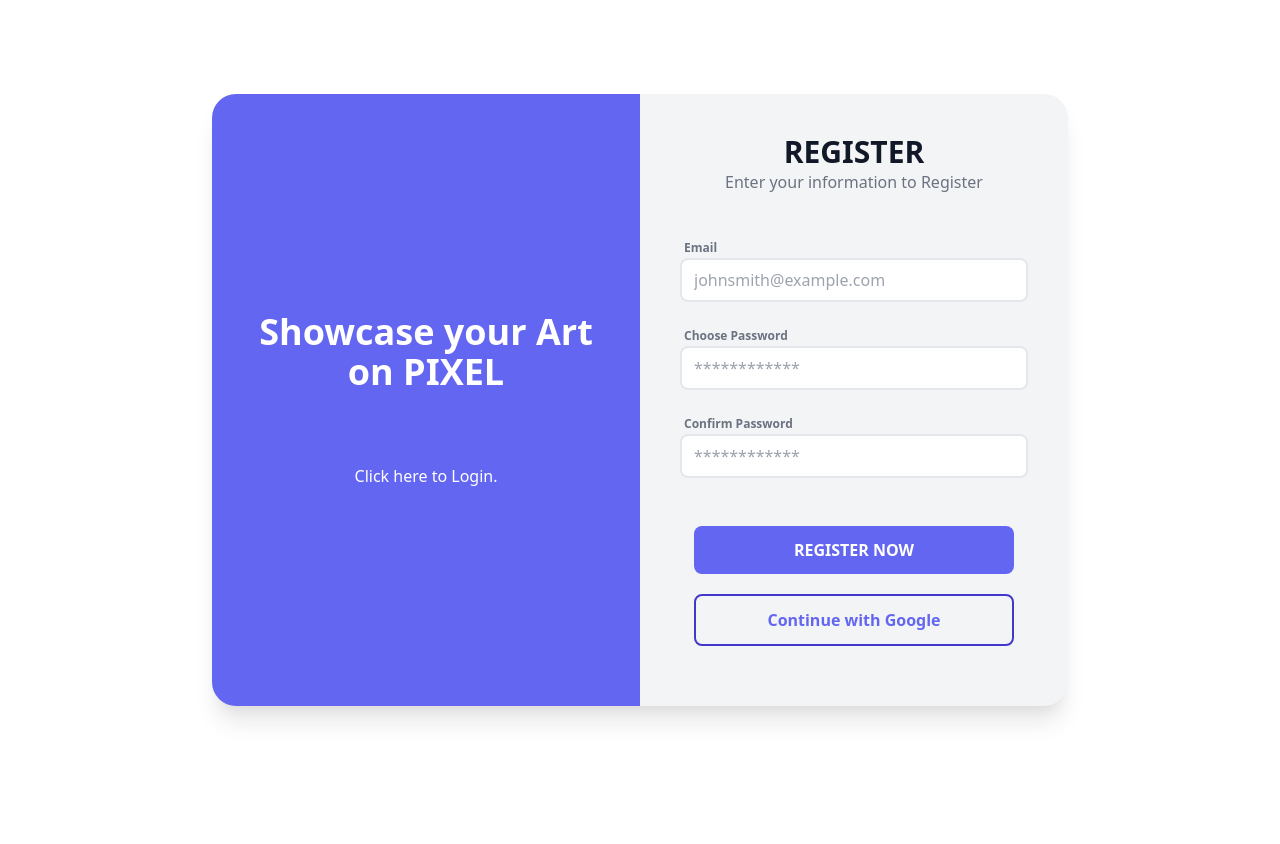
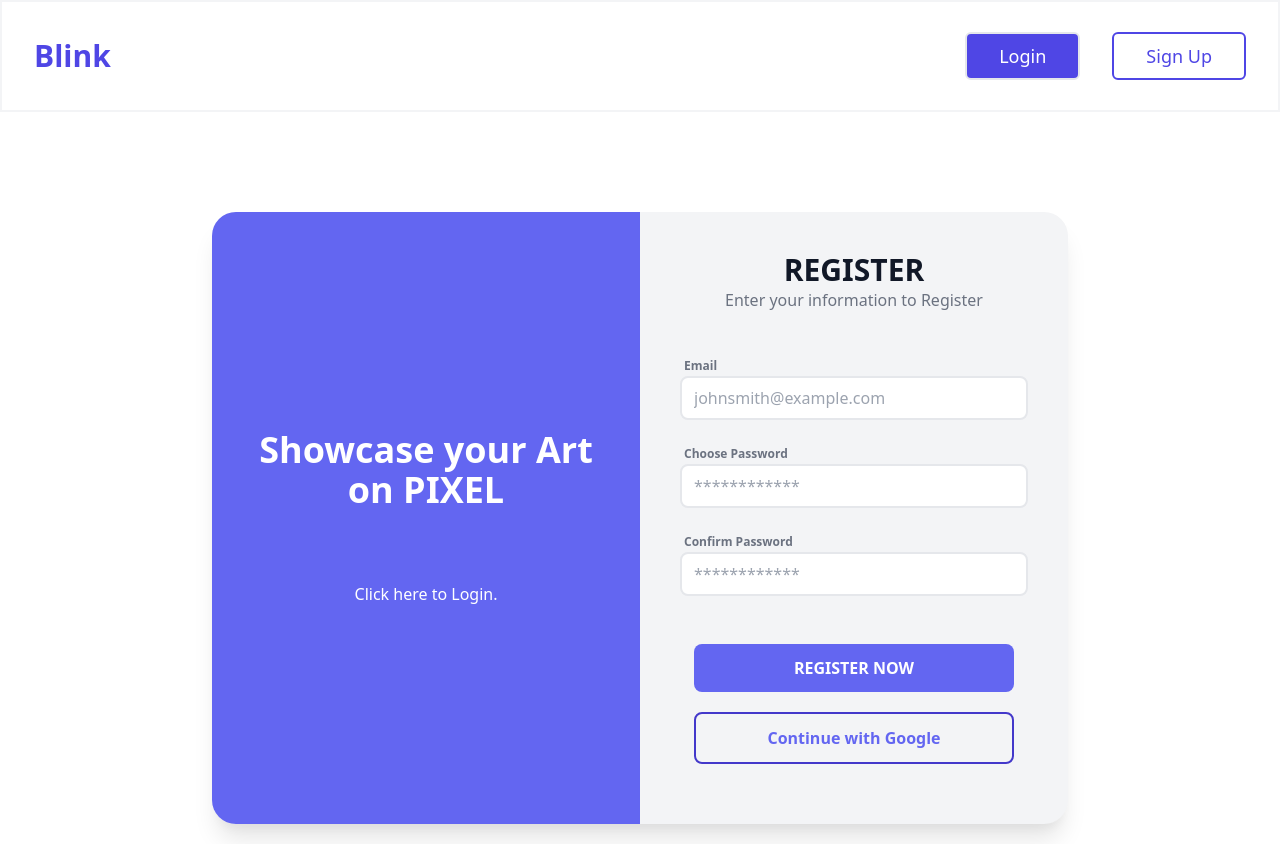
Before and after one commit to AbhijeetNandvikar/pixel, a React (Create React App) app: page /signup in a window 1280 px wide. Before the commit the page ends 800 px from the top, so only its background shows below. Built offline with nearby package versions, Linux system fonts and the light colour scheme; no server answers.

Commit message:
navbar added

```diff
--- a/src/App.js
+++ b/src/App.js
@@ -11,10 +11,10 @@ function App() {
     <div className="App">
       <Router>
         <Switch>
-          <Route path="/login">
+          <Route exact path="/login">
             <Login />
           </Route>
-          <Route path="/signup">
+          <Route exact path="/signup">
             <Signup />
           </Route>
           <Route path="/">
--- a/src/components/Login.js
+++ b/src/components/Login.js
@@ -2,6 +2,7 @@ import React, { useContext } from "react";
 import { googlesigninwrapper } from "../firebase";
 import { globalStore } from "./UserContext";
 import { Link } from "react-router-dom";
+import UnAuthNavbar from "./UnAuthNavbar";
 const Login = (props) => {
   // const resolve = (data) => {
   //   setAuth(data);
@@ -11,8 +12,9 @@ const Login = (props) => {
   //   setAuth({});
   // };
   return (
-    <div>
-      <div className="min-w-screen min-h-screen lg:max-w-4xl mx-auto flex flex-col items-center justify-center px-5 py-5">
+    <div className="min-w-screen min-h-screen">
+      <UnAuthNavbar />
+      <div className="lg:max-w-4xl mx-auto flex flex-col items-center justify-center px-5 py-5 mt-20">
         <div className="bg-gray-100 text-gray-500 rounded-3xl shadow-xl w-full overflow-hidden md:flex">
           <div className="hidden w-1/2 bg-indigo-500 py-10 px-10 md:flex flex-col items-center justify-center">
             <div className="text-4xl font-bold mb-12 text-white text-center flex justify-center items-center">
--- a/src/components/MainApp.js
+++ b/src/components/MainApp.js
@@ -1,7 +1,14 @@
 import React from "react";
+import Navbar from "./Navbar";
+import UnAuthNavbar from "./UnAuthNavbar";
 
 const MainApp = () => {
-  return <div>This is MainApp</div>;
+  return (
+    <div>
+      <Navbar />
+      <UnAuthNavbar />
+    </div>
+  );
 };
 
 export default MainApp;
--- /dev/null
+++ b/src/components/Navbar.js
@@ -0,0 +1,23 @@
+import React, { useContext } from "react";
+import { globalStore } from "./UserContext";
+
+const Navbar = () => {
+  const { auth } = useContext(globalStore);
+  return (
+    <div className="h-28 border-gray-100 border-2 flex justify-between items-center px-8">
+      <div className="text-3xl font-bold text-indigo-600">Blink</div>
+      <div className="flex ">
+        <button className="focus:outline-none text-black text-lg py-2 px-8  rounded-md border border-black">
+          Logout
+        </button>
+        <img
+          className="w-14 h-14 object-cover rounded-full ml-8"
+          src={auth ? auth.photoUrl : ""}
+          alt="pic"
+        />
+      </div>
+    </div>
+  );
+};
+
+export default Navbar;
--- a/src/components/Signup.js
+++ b/src/components/Signup.js
@@ -1,10 +1,12 @@
 import React from "react";
 import { Link } from "react-router-dom";
+import UnAuthNavbar from "./UnAuthNavbar";
 
 const Signup = () => {
   return (
-    <div>
-      <div className="min-w-screen min-h-screen lg:max-w-4xl mx-auto flex flex-col items-center justify-center px-5 py-5">
+    <div className="min-w-screen min-h-screen">
+      <UnAuthNavbar />
+      <div className=" lg:max-w-4xl mx-auto flex flex-col items-center justify-center mt-20 px-5 py-5">
         <div className="bg-gray-100 text-gray-500 rounded-3xl shadow-xl w-full overflow-hidden md:flex">
           <div className="hidden w-1/2 bg-indigo-500 py-10 px-10 md:flex flex-col justify-center">
             <div className="text-4xl font-bold mb-12 text-white text-center flex justify-center items-center">
--- /dev/null
+++ b/src/components/UnAuthNavbar.js
@@ -0,0 +1,21 @@
+import React, { useContext } from "react";
+import { globalStore } from "./UserContext";
+
+const UnAuthNavbar = () => {
+  const { auth } = useContext(globalStore);
+  return (
+    <div className="h-28 border-gray-100 border-2 flex justify-between items-center px-8">
+      <div className="text-3xl font-bold text-indigo-600">Blink</div>
+      <div className="flex ">
+        <button className="focus:outline-none text-white text-lg py-2 px-8 rounded-md border-2 bg-indigo-600">
+          Login
+        </button>
+        <button className="focus:outline-none text-indigo-600 text-lg py-2 px-8 rounded-md border-2 border-indigo-600 ml-8">
+          Sign Up
+        </button>
+      </div>
+    </div>
+  );
+};
+
+export default UnAuthNavbar;
```
